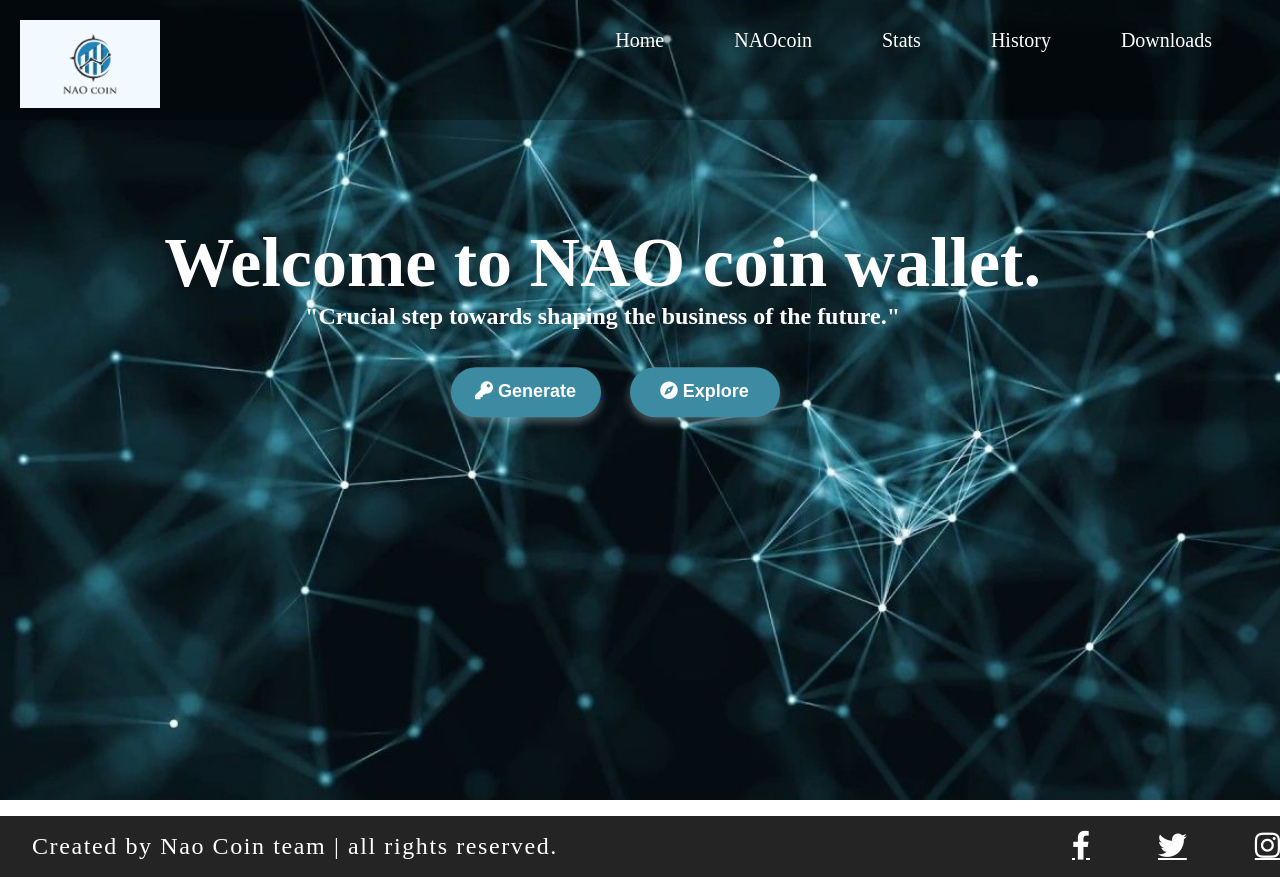
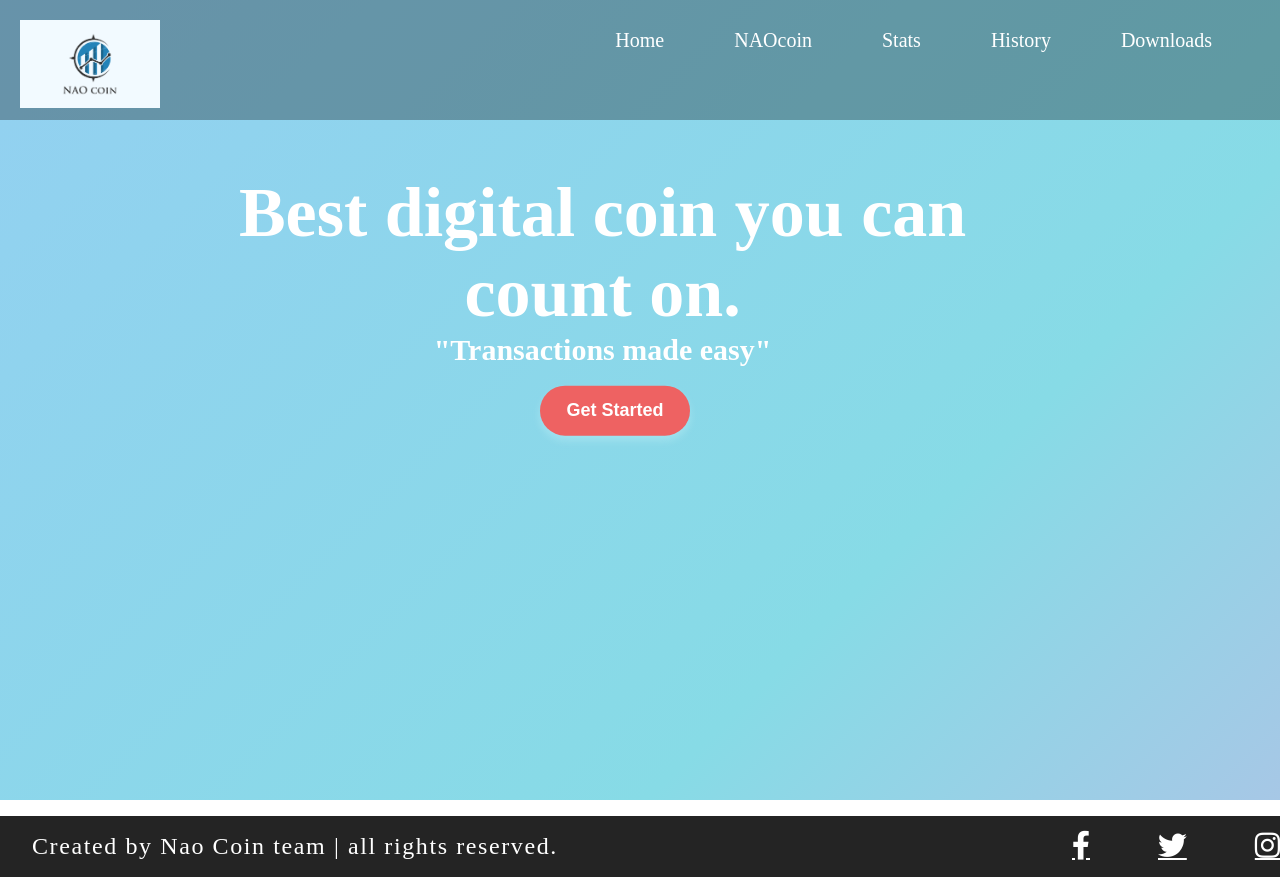
Before and after one commit to diwasdhungana/servernaoc, a website: page public/index.html in a window 1280 px wide. Shown: the top 877 px of the page. Drawn offline with nearby package versions, Linux system fonts and the light colour scheme.

Commit message:
Frontend Changed

```diff
--- a/public/css/index.css
+++ b/public/css/index.css
@@ -155,8 +155,8 @@ body{
     overflow-x: hidden;
 }
 .wrapper{
-    background: url(../img/1267600.jpg) no-repeat ;
-    background-size: cover;
+    background: linear-gradient(-45deg,#f795e6,#87dbe6,#9acaf7,#13f5bc, #50b5dd  );
+    background-size:400% 488%;
     height: 100vh;
     max-width: 100%;
     position: relative;
@@ -166,12 +166,23 @@ body{
     flex-flow: column;
     padding: 0 1rem ;
     overflow: hidden !important;
+    animation: change 10s ease-in-out infinite;
+}
 
-
+@keyframes change{
+    0%{
+        background-position: 0 50%;
+    }
+    50%{
+        background-position: 100% 50%;
+    }
+    100%{
+        background-position: 0 50%;
+    }
 }
 .center{
     position: relative;
-    top: 40%;
+    top: 38%;
     left: 47%;
     transform: translate(-50%,-50%);
     user-select:text;
@@ -192,16 +203,17 @@ body{
 
     color:white;
     left: 50px ;
+    font-size:30px ;
 
 }
 
-.buttons button{
+.center button{
     height: 50px;
     width: 150px;
     font-size: 18px;
     font-weight: bold;
     color: white;
-    background-color: rgb(60, 139, 163);
+    background-color: rgb(238, 98, 98);
     border: 1px;
     outline: none;
     cursor: pointer;
@@ -216,14 +228,13 @@ body{
   .btn{
     margin-left: 15px;
 }
-.buttons button:hover{
+.button:hover{
     background-color: rgb(0, 77, 107);
     border: 1px;
     outline: none;
     cursor: pointer;
     border-radius: 25px;
     letter-spacing: .1rem;
-    text-decoration: underline;
 
 }
 
--- a/public/index.html
+++ b/public/index.html
@@ -34,20 +34,10 @@
 
         <div class = "wrapper">
          <div class="center">
-            <h1>Welcome to NAO coin wallet.</h1>
-            <h2 id="second">"Crucial step towards shaping the business of the future."</h2>
-            <br>
-            <div class="buttons">
-                <a href="/generate">
-                <button><i class="fas fa-key"></i> Generate</button>
-                </a>
-                <a href="explore.html">
-                <button class="btn"><i class="fa fa-compass" ></i> Explore</button>
-                </a>
-
-            </div>
-
-
+            <h1>Best digital coin you can
+                <br>count on.</h1>
+            <h2 id="second">"Transactions made easy"</h2>
+            <button class="button">Get Started</button>
 
         </div>
 
```
Also changed, not shown: public/History.html (+5 -2 lines), public/NAOcoin.html (+0 -8 lines), public/css/History.css (+17 -0 lines).
